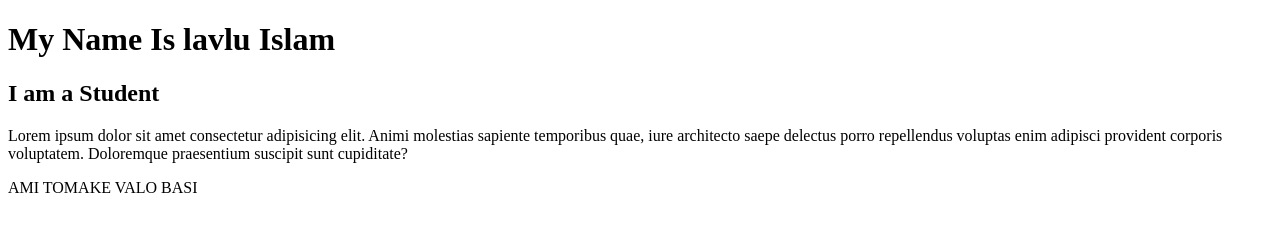
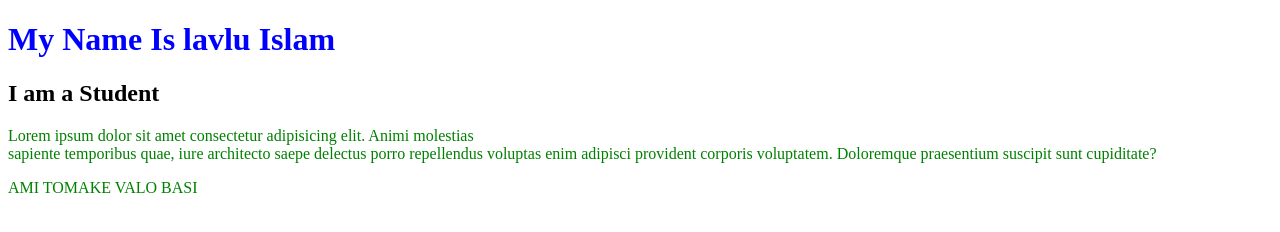
Before and after one commit to mdlavlu51/my-second-repo, a plain HTML site: page index.html in a window 1280 px wide. Drawn offline with Linux system fonts and the light colour scheme.

Commit message:
Style Css

```diff
--- a/index.html
+++ b/index.html
@@ -5,11 +5,12 @@
     <meta http-equiv="X-UA-Compatible" content="IE=edge">
     <meta name="viewport" content="width=device-width, initial-scale=1.0">
     <title>My secount Github repo</title>
+    <link rel="stylesheet" href="style.css">
 </head>
 <body>
     <h1> My Name Is lavlu Islam</h1>
     <h2> I am a Student</h2>
-    <p> Lorem ipsum dolor sit amet consectetur adipisicing elit. Animi molestias sapiente temporibus quae, iure architecto saepe delectus porro repellendus voluptas enim adipisci provident corporis voluptatem. Doloremque praesentium suscipit sunt cupiditate?</p>
+    <p> Lorem ipsum dolor sit amet consectetur adipisicing elit. Animi molestias <br>sapiente temporibus quae, iure architecto saepe delectus porro repellendus voluptas enim adipisci provident corporis voluptatem. Doloremque praesentium suscipit sunt cupiditate?</p>
     <p> AMI TOMAKE VALO BASI</p>
 </body>
 </html>
--- /dev/null
+++ b/style.css
@@ -0,0 +1,3 @@
+p {color: green; }
+
+h1 {color: blue;}
```
